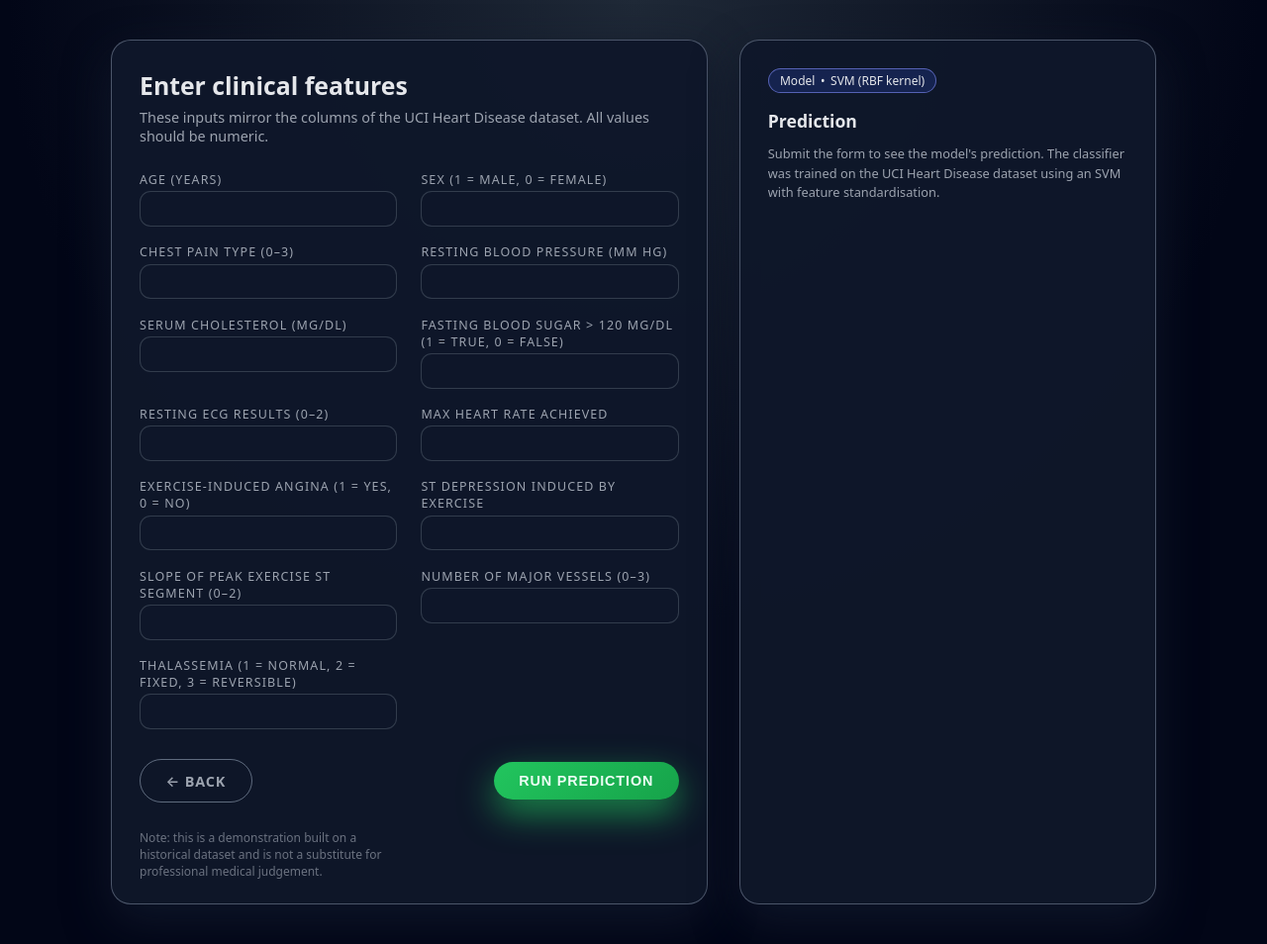
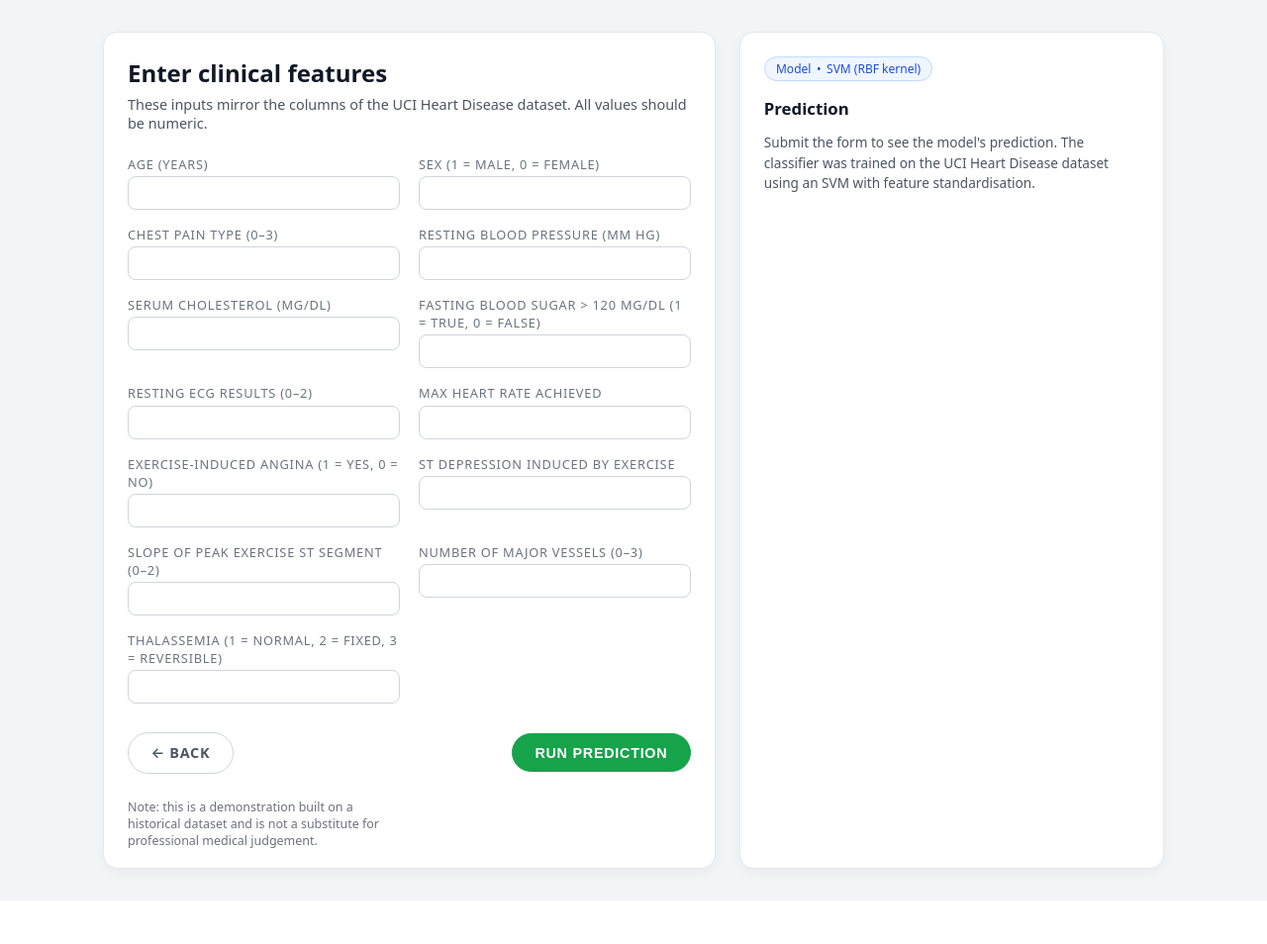
Before and after one commit to anilbk10/-Heart-Disease-Prediction, a Django app: page /predict/ in a window 1280 px wide. Shown: the whole page at 99% size. After the commit the page ends 889 px from the top, so only its background shows below. Run offline with Django 5.2, Linux system fonts and the light colour scheme.

Commit message:
update in ui

```diff
--- a/HeartDiseaseDetector/Dash/templates/predict.html
+++ b/HeartDiseaseDetector/Dash/templates/predict.html
@@ -4,9 +4,6 @@
     <meta charset="UTF-8">
     <title>Heart Disease Prediction</title>
     <style>
-        :root {
-            color-scheme: dark;
-        }
         * {
             box-sizing: border-box;
         }
@@ -15,8 +12,8 @@
             padding: 0;
             min-height: 100vh;
             font-family: system-ui, -apple-system, BlinkMacSystemFont, "Segoe UI", sans-serif;
-            background: radial-gradient(circle at top, #1f2937 0, #020617 55%);
-            color: #e5e7eb;
+            background: #f3f4f6;
+            color: #111827;
             display: flex;
             align-items: stretch;
             justify-content: center;
@@ -25,15 +22,15 @@
             width: 100%;
             max-width: 1120px;
             display: flex;
-            padding: 2.5rem 2rem;
-            gap: 2rem;
+            padding: 2rem 1.5rem;
+            gap: 1.5rem;
         }
         .panel {
-            background: rgba(15, 23, 42, 0.96);
-            border-radius: 1.25rem;
-            padding: 1.75rem 1.75rem 1.5rem;
-            border: 1px solid rgba(148, 163, 184, 0.45);
-            box-shadow: 0 18px 45px rgba(15, 23, 42, 0.9);
+            background: #ffffff;
+            border-radius: 0.9rem;
+            padding: 1.5rem 1.5rem 1.2rem;
+            border: 1px solid #e5e7eb;
+            box-shadow: 0 4px 12px rgba(0, 0, 0, 0.04);
         }
         .panel.form-panel {
             flex: 3;
@@ -43,43 +40,41 @@
         }
         h1 {
             margin: 0 0 0.4rem;
-            font-size: 1.55rem;
+            font-size: 1.5rem;
         }
         .subtitle {
-            margin: 0 0 1.6rem;
+            margin: 0 0 1.4rem;
             font-size: 0.9rem;
-            color: #9ca3af;
+            color: #4b5563;
         }
         form {
             display: grid;
             grid-template-columns: repeat(2, minmax(0, 1fr));
-            gap: 1.1rem 1.5rem;
+            gap: 1rem 1.2rem;
         }
         .field {
             display: flex;
             flex-direction: column;
         }
         label {
-            font-size: 0.78rem;
+            font-size: 0.8rem;
             text-transform: uppercase;
-            letter-spacing: 0.09em;
-            color: #9ca3af;
+            letter-spacing: 0.06em;
+            color: #6b7280;
             margin-bottom: 0.2rem;
         }
         input {
-            border-radius: 0.7rem;
-            border: 1px solid rgba(55, 65, 81, 0.9);
-            background: rgba(15, 23, 42, 0.85);
-            color: #e5e7eb;
-            padding: 0.55rem 0.75rem;
+            border-radius: 0.5rem;
+            border: 1px solid #d1d5db;
+            background: #ffffff;
+            color: #111827;
+            padding: 0.5rem 0.6rem;
             font-size: 0.9rem;
             outline: none;
-            transition: border-color 0.13s ease-out, box-shadow 0.13s ease-out, background 0.13s ease-out;
         }
         input:focus {
-            border-color: #f97316;
-            box-shadow: 0 0 0 1px rgba(249, 115, 22, 0.7);
-            background: rgba(15, 23, 42, 1);
+            border-color: #2563eb;
+            box-shadow: 0 0 0 1px rgba(37, 99, 235, 0.5);
         }
         .actions {
             grid-column: 1 / -1;
@@ -91,10 +86,10 @@
         .primary-button, .ghost-button {
             border-radius: 999px;
             border: none;
-            padding: 0.7rem 1.6rem;
+            padding: 0.65rem 1.4rem;
             font-size: 0.9rem;
             font-weight: 600;
-            letter-spacing: 0.06em;
+            letter-spacing: 0.05em;
             text-transform: uppercase;
             cursor: pointer;
             display: inline-flex;
@@ -102,18 +97,22 @@
             gap: 0.35rem;
         }
         .primary-button {
-            background: linear-gradient(135deg, #22c55e, #16a34a);
-            color: #ecfdf5;
-            box-shadow: 0 14px 35px rgba(34, 197, 94, 0.65);
+            background: #16a34a;
+            color: #ffffff;
+            border: 1px solid #16a34a;
         }
         .primary-button:hover {
-            filter: brightness(1.05);
+            background: #15803d;
+            border-color: #15803d;
         }
         .ghost-button {
-            background: transparent;
-            color: #9ca3af;
-            border: 1px solid rgba(148, 163, 184, 0.6);
+            background: #ffffff;
+            color: #4b5563;
+            border: 1px solid #d1d5db;
             text-decoration: none;
+        }
+        .ghost-button:hover {
+            background: #f3f4f6;
         }
         .badge {
             display: inline-flex;
@@ -121,51 +120,52 @@
             gap: 0.35rem;
             padding: 0.2rem 0.7rem;
             border-radius: 999px;
-            background: rgba(23, 37, 84, 0.9);
-            border: 1px solid rgba(129, 140, 248, 0.6);
+            background: #eff6ff;
+            border: 1px solid #bfdbfe;
             font-size: 0.75rem;
             margin-bottom: 0.75rem;
+            color: #1d4ed8;
         }
         .result-title {
-            font-size: 1.1rem;
+            font-size: 1.05rem;
             margin: 0.2rem 0 0.6rem;
         }
         .result-pill {
             display: inline-flex;
             align-items: center;
-            padding: 0.5rem 1rem;
+            padding: 0.45rem 0.9rem;
             border-radius: 999px;
             font-weight: 600;
             font-size: 0.9rem;
             margin-bottom: 0.5rem;
         }
         .result-pill.negative {
-            background: rgba(22, 163, 74, 0.12);
-            color: #4ade80;
-            border: 1px solid rgba(34, 197, 94, 0.7);
+            background: #ecfdf3;
+            color: #15803d;
+            border: 1px solid #bbf7d0;
         }
         .result-pill.positive {
-            background: rgba(248, 113, 113, 0.08);
-            color: #fca5a5;
-            border: 1px solid rgba(248, 113, 113, 0.8);
+            background: #fef2f2;
+            color: #b91c1c;
+            border: 1px solid #fecaca;
         }
         .result-note {
-            font-size: 0.8rem;
-            color: #9ca3af;
+            font-size: 0.85rem;
+            color: #4b5563;
             line-height: 1.5;
         }
         .error {
             margin-top: 0.5rem;
             padding: 0.4rem 0.7rem;
-            border-radius: 0.6rem;
-            background: rgba(248, 113, 113, 0.12);
-            color: #fecaca;
+            border-radius: 0.5rem;
+            background: #fef2f2;
+            color: #b91c1c;
             font-size: 0.8rem;
-            border: 1px solid rgba(248, 113, 113, 0.5);
+            border: 1px solid #fecaca;
         }
         .hint {
             margin-top: 0.6rem;
-            font-size: 0.75rem;
+            font-size: 0.78rem;
             color: #6b7280;
         }
         @media (max-width: 900px) {
@@ -174,7 +174,7 @@
                 padding: 1.5rem 1rem;
             }
             .panel {
-                padding: 1.4rem 1.4rem 1.2rem;
+                padding: 1.2rem 1.2rem 1rem;
             }
             form {
                 grid-template-columns: 1fr;
```
Also changed, not shown: HeartDiseaseDetector/Dash/templates/home.html (+26 -33 lines).
